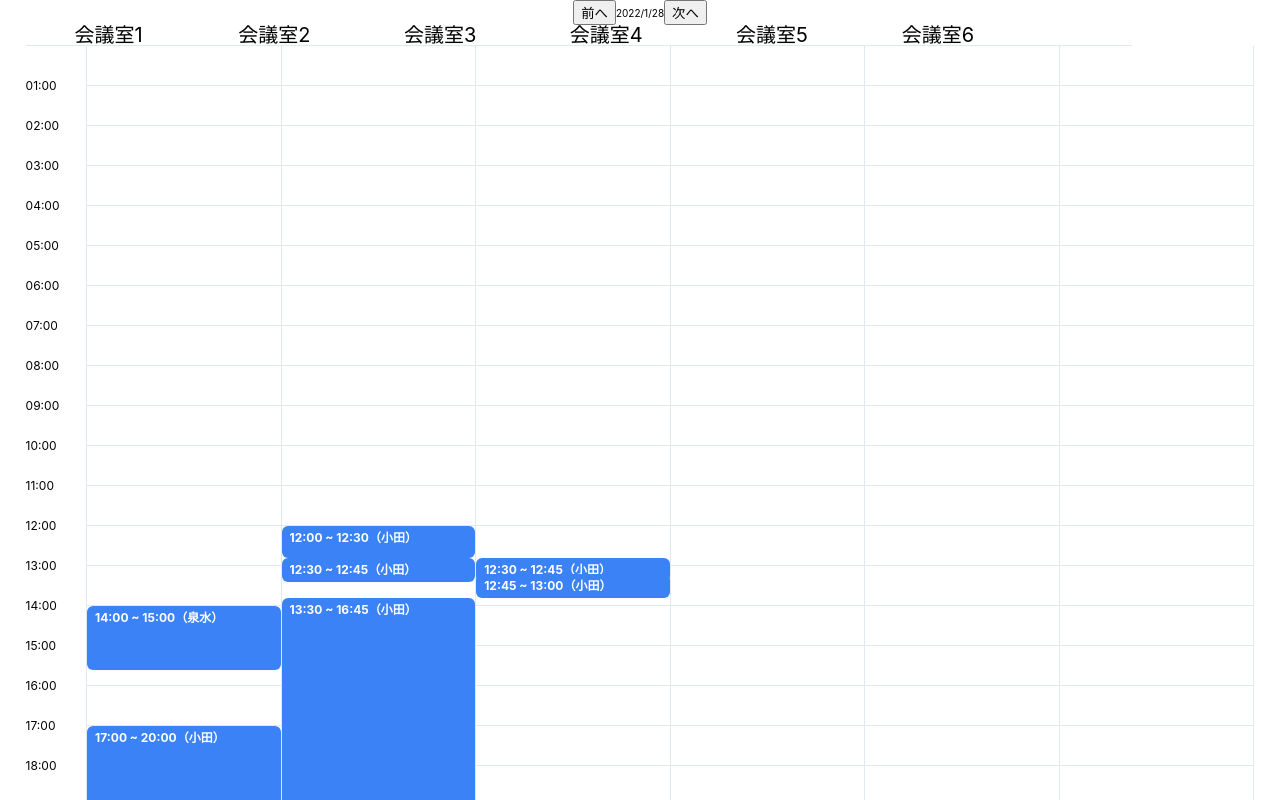
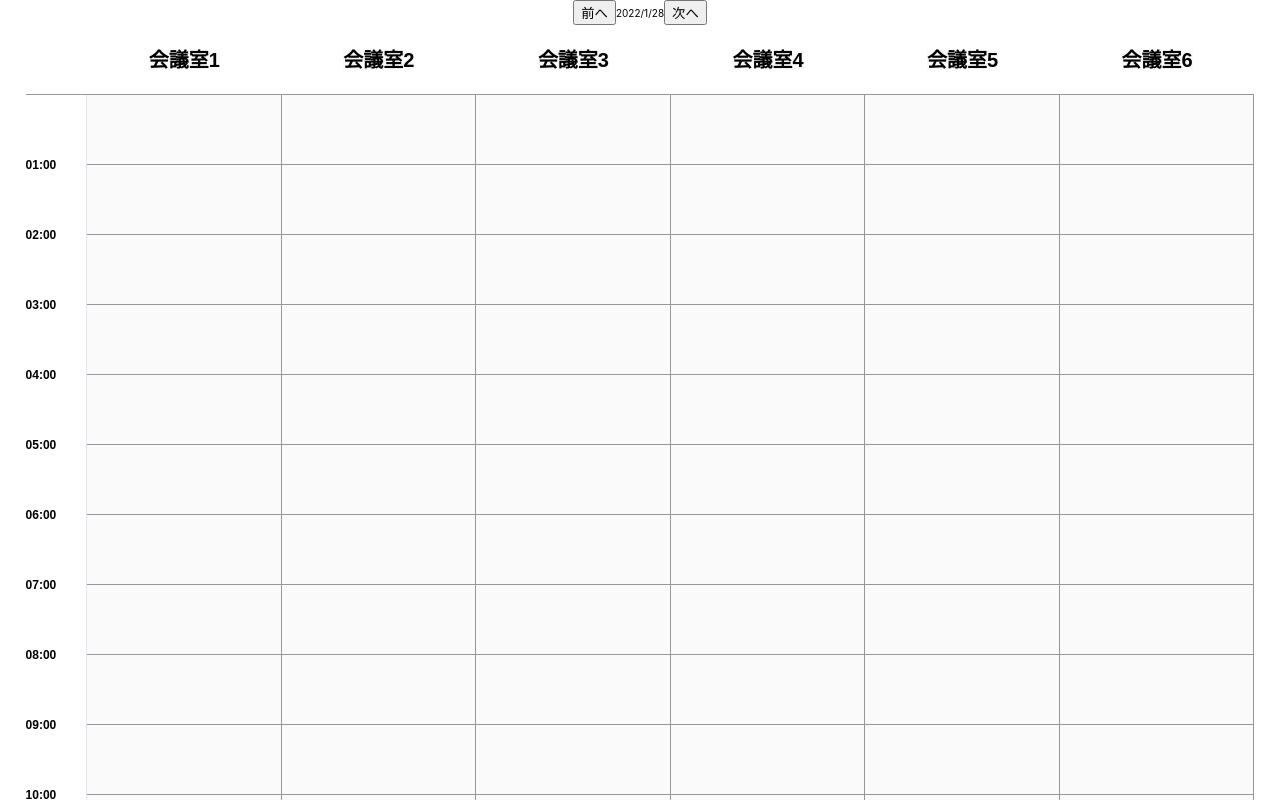
Before and after one commit to Hansyo/MR-UNRED-FRONT, a React (Create React App) app: page /reservations/daily in a window 1280 px wide. Shown: the top 800 px of the page. Built offline with nearby package versions, Linux system fonts and the light colour scheme.

Commit message:
カレンダーの大きさを変更　文字のフォント太さを変更

```diff
--- a/src/components/reservations/daily/DailyCalendar/DailyCalendar.css
+++ b/src/components/reservations/daily/DailyCalendar/DailyCalendar.css
@@ -1,12 +1,11 @@
 .daily-calendar {
-  margin-left: 2%;
-  margin-right: 2%;
-  /* --daily-calendar--column-width: 20%;
-  --daily-calendar--row-height: 10%; */
-  /* --daily-calendar--time-column-width: 70px;
-  --daily-calendar--room-label-height: 48px; */
-  --daily-calendar--divider-color: #e2e8f0;
+  padding-left: 2%;
+  padding-right: 2%;
+  --daily-calendar--row-height: 70px;
+  --daily-calendar--divider-color: #94989e;
   position: relative;
+  font-family: 'Source Sans Pro', arial, sans-serif;
+  font-weight: bold;
 }
 
 .daily-calendar--header {
@@ -14,32 +13,25 @@
   top: 0;
   z-index: 1;
   display: flex;
-
-  /* width: fit-content; */
-  width: 90%;
-  /* margin-top: 32px; */
-  height: 10%;
+  height: var(--daily-calendar--row-height);
   border-bottom: 1px solid var(--daily-calendar--divider-color);
   background: #fff;
 }
 
 .daily-calendar--time-spacer {
   flex: 0 0 auto;
-  width: var(--daily-calendar--time-column-width);
+  width: 5%;
+}
+
+.daily-calendar--room-labels {
+  flex: 1;
+  display: flex;
+  justify-content: center;
+  align-items: center;
 }
 
 .daily-calendar--room-label {
-  flex: 0 0 auto;
-  display: flex;
-  align-items: center;
-  justify-content: center;
-
-  /* width: var(--daily-calendar--column-width); */
-  width: 15%;
-  /* height: var(--daily-calendar--room-label-height); */
-  height: 3.5%;
-  background: #fff;
-
+  background: #fafafa;
   font-size: 20px;
   line-height: 1em;
 }
@@ -56,8 +48,6 @@
   position: sticky;
   left: 0;
   z-index: 2;
-
-  /* width: var(--daily-calendar--time-column-width); */
   width: 5%;
   border-right: 1px solid #e2e8f0;
   background: #fff;
@@ -65,8 +55,7 @@
 
 .daily-calendar--time {
   position: relative;
-  /* height: var(--daily-calendar--row-height); */
-  height: 40px;
+  height: var(--daily-calendar--row-height);
   top: -6px;
 
   font-size: 12px;
@@ -80,16 +69,15 @@
 }
 
 .daily-calendar--room-column {
-  /* width: var(--daily-calendar--column-width); */
   width: 20%;
   border-right: 1px solid var(--daily-calendar--divider-color);
 }
 
 .daily-calendar--cell {
   position: relative;
-  /* height: var(--daily-calendar--row-height); */
-  height: 40px;
+  height: var(--daily-calendar--row-height);
   border-bottom: 1px solid var(--daily-calendar--divider-color);
+  background: #fafafa;
 }
 
 .daily-calendar--reservation-item {
@@ -101,9 +89,9 @@
   min-height: 2em;
   padding: 0 8px;
   border-radius: 6px;
-  background: #3b82f6;
+  background: #447fdd;
 
-  color: #fff;
+  color: #fafafa;
   font-size: 12px;
   line-height: 2em;
   font-weight: bold;
--- a/src/components/reservations/daily/DailyCalendar/DailyCalendar.jsx
+++ b/src/components/reservations/daily/DailyCalendar/DailyCalendar.jsx
@@ -91,8 +91,10 @@ export const DailyCalendar = ({ rooms = dummyRooms }) => {
       <div className="daily-calendar--header">
         <div className="daily-calendar--time-spacer" />
         {rooms.map((room) => (
-          <div className="daily-calendar--room-label" key={room.id}>
-            {room.name}
+          <div className='daily-calendar--room-labels'>
+            <div className="daily-calendar--room-label" key={room.id}>
+              {room.name}
+            </div>
           </div>
         ))}
       </div>
```
